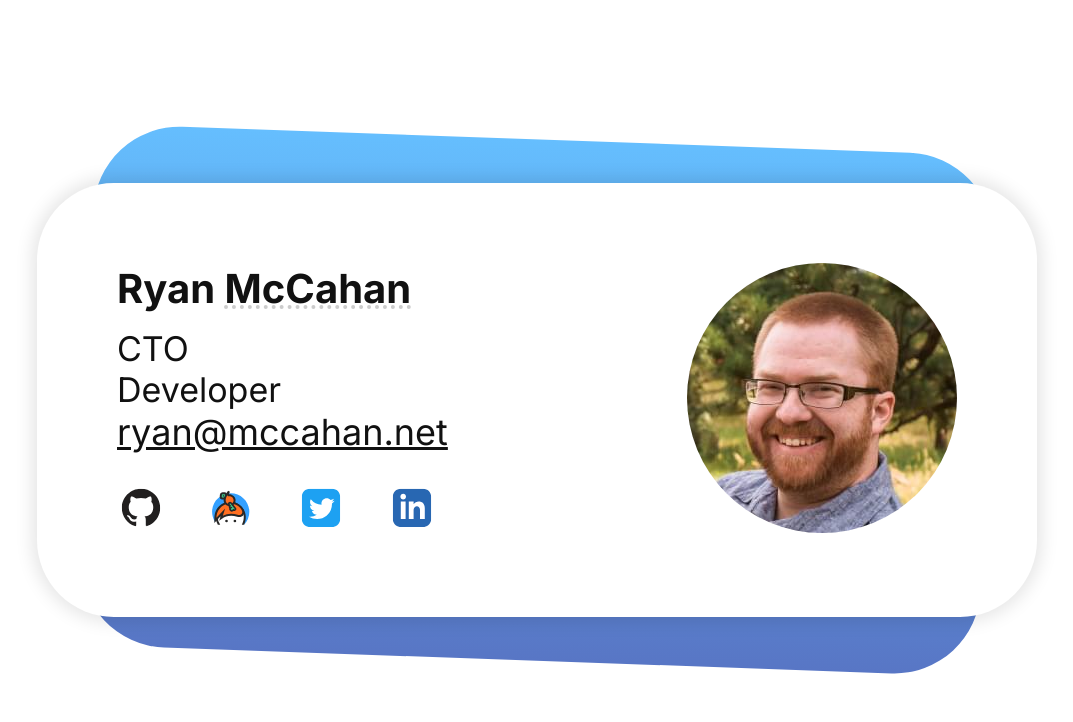
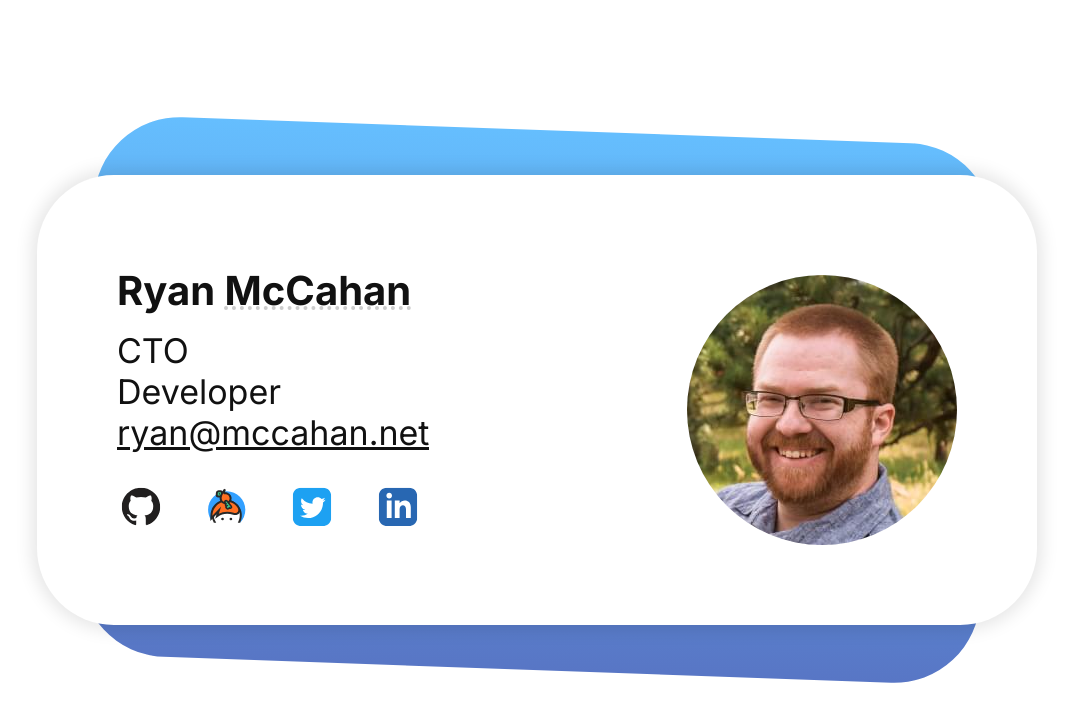
Before and after one commit to mccahan/ryan.mccahan.net, a PHP site: page / in a window 1280 px wide. Shown: the top 722 px of the page, without its empty margins (103-1176 px from the left). Run offline with PHP 8.4, Linux system fonts and the light colour scheme.

Commit message:
Hero responsiveness

```diff
--- a/index.php
+++ b/index.php
@@ -5,7 +5,7 @@
   <meta name="viewport" content="width=device-width, initial-scale=1" />
   <title>Ryan McCahan Development</title>
   <link rel="preconnect" href="https://fonts.gstatic.com">
-  <link rel="stylesheet" href="style.css">
+  <link rel="stylesheet" href="style.css?<?php echo filemtime(__DIR__.'/style.css'); ?>">
   <meta property="og:locale" content="en_US" />
   <meta property="og:type" content="website" />
   <meta property="og:title" content="" />
@@ -40,6 +40,6 @@
 
   <?php /* The following line is used ONLY for development and can be removed in production */ ?>
   <?php if (php_sapi_name() == 'cli-server'): ?><script src="//localhost:35729/livereload.js"></script><?php endif; ?>
-  <script src="dist/main.min.js"></script>
+  <script src="dist/main.min.js?<?php echo filemtime(__DIR__.'/dist/main.min.js'); ?>"></script>
 </body>
 </html>
--- a/scss/mixins.scss
+++ b/scss/mixins.scss
@@ -7,3 +7,26 @@
     background-image: url($image);
   }
 }
+
+@function strip-unit($value) {
+  @return $value / ($value * 0 + 1);
+}
+
+@mixin fluid-type($min-vw, $max-vw, $min-font-size, $max-font-size) {
+  $u1: unit($min-vw);
+  $u2: unit($max-vw);
+  $u3: unit($min-font-size);
+  $u4: unit($max-font-size);
+
+  @if $u1 == $u2 and $u1 == $u3 and $u1 == $u4 {
+    & {
+      font-size: $min-font-size;
+      @media screen and (min-width: $min-vw) {
+        font-size: calc(#{$min-font-size} + #{strip-unit($max-font-size - $min-font-size)} * ((100vw - #{$min-vw}) / #{strip-unit($max-vw - $min-vw)}));
+      }
+      @media screen and (min-width: $max-vw) {
+        font-size: $max-font-size;
+      }
+    }
+  }
+}
--- a/scss/style.scss
+++ b/scss/style.scss
@@ -25,6 +25,15 @@ body {
     max-width: 1000px;
     align-items: center;
 
+    @media (max-width: 650px) {
+      padding: 40px 40px 20px;
+      border-radius: 35px;
+    }
+
+    @media (max-width: 450px) {
+      display: block;
+    }
+
     &:before {
       content: '';
       position: absolute;
@@ -38,13 +47,22 @@ body {
       z-index: -1;
     }
 
+    @media (max-width: 450px) {
+      text-align: center;
+    }
+
     .info {
       margin-right: 40px;
+
+      @media (max-width: 450px) {
+        margin-right: 0;
+      }
 
       h1 {
         margin: 0;
         font-size: 40px;
         font-weight: 600;
+        @include fluid-type(512px, 1200px, 26px, 40px);
 
         span {
           text-decoration: underline dotted #ccc;
@@ -53,12 +71,14 @@ body {
 
       h2 {
         font-size: 34px;
+        @include fluid-type(512px, 1200px, 18px, 34px);
         font-weight: 400;
         margin: 15px 0 0;
       }
 
       > a {
         font-size: 36px;
+        @include fluid-type(512px, 1200px, 18px, 34px);
         font-weight: 400;
         margin: 0;
         text-decoration: underline;
@@ -67,6 +87,10 @@ body {
         transition: clip-path 275ms ease;
         position: relative;
         display: inline-block;
+
+        @media (max-width: 450px) {
+          margin-top: 15px;
+        }
 
         &:hover::before {
           clip-path: polygon(0 0, 100% 0, 100% 100%, 0 100%);
@@ -89,6 +113,10 @@ body {
         padding: 0;
         margin: 25px 0 0;
 
+        @media (max-width: 450px) {
+          margin: 25px auto 0;
+        }
+
         svg {
           max-width: 48px;
           transition: transform 0.2s ease-in-out;
@@ -102,8 +130,17 @@ body {
     }
 
     .photo {
+      max-width: 30vw;
+
+      @media (max-width: 450px) {
+        text-align: center;
+        margin: 0 auto;
+      }
+
       img {
         border-radius: 50%;
+        display: block;
+        margin: 20px auto 0;
       }
     }
   }
--- a/style.css
+++ b/style.css
@@ -121,6 +168,24 @@ body {
   transition: clip-path 275ms ease, -webkit-clip-path 275ms ease;
   position: relative;
   display: inline-block;
+}
+#hero .section-content .info > a {
+  font-size: 18px;
+}
+@media screen and (min-width: 512px) {
+  #hero .section-content .info > a {
+    font-size: calc(18px + 16 * ((100vw - 512px) / 688));
+  }
+}
+@media screen and (min-width: 1200px) {
+  #hero .section-content .info > a {
+    font-size: 34px;
+  }
+}
+@media (max-width: 450px) {
+  #hero .section-content .info > a {
+    margin-top: 15px;
+  }
 }
 #hero .section-content .info > a:hover::before {
   -webkit-clip-path: polygon(0 0, 100% 0, 100% 100%, 0 100%);
@@ -161,7 +231,18 @@ body {
   -webkit-transform: scale(1);
           transform: scale(1);
 }
+#hero .section-content .photo {
+  max-width: 30vw;
+}
+@media (max-width: 450px) {
+  #hero .section-content .photo {
+    text-align: center;
+    margin: 0 auto;
+  }
+}
 #hero .section-content .photo img {
   border-radius: 50%;
+  display: block;
+  margin: 20px auto 0;
 }
 /*# sourceMappingURL=style.css.map */
```
Also changed, not shown: other parts of style.css (+52 -0 lines), 2 other files.
